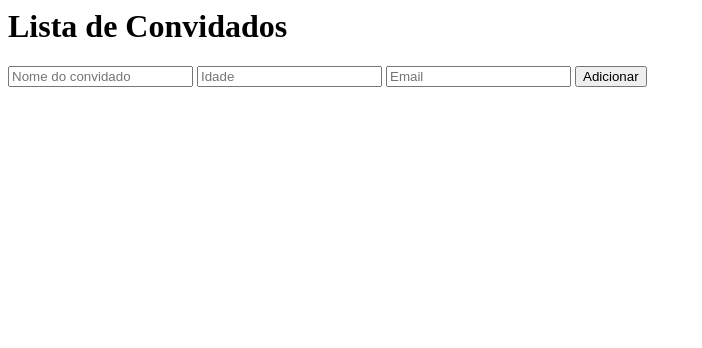
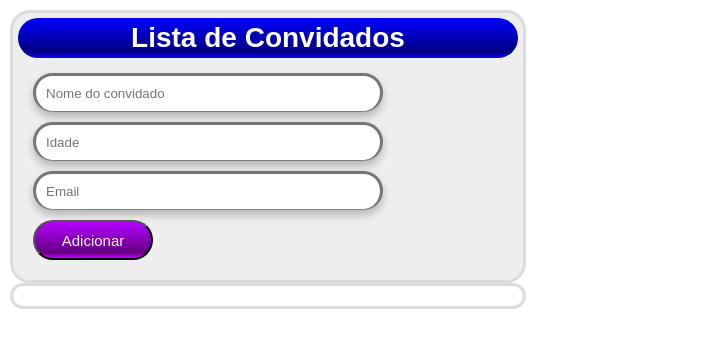
Before and after one commit to AlexandreBRadtke/lista-convidados-t28, a plain HTML site: page index.html in a window 1280 px wide. Shown: the whole page, without its empty margins (0-702 px from the left). Drawn offline with Linux system fonts and the light colour scheme.

Commit message:
Criação de um estilo CSS

```diff
--- /dev/null
+++ b/convidados.css
@@ -0,0 +1,72 @@
+* {
+    font-family: sans-serif;
+    padding: 5px;
+    margin: 0;
+}
+
+.box {
+    border-color: rgb(220, 220, 220);
+    border-style: solid;
+    border-radius: 20px;
+    background-color: rgb(238, 238, 238);
+    width: 500px;
+    height: auto color: rgb(0, 0, 0);
+    position: relative;
+}
+
+.tituloH1 {
+    border-radius: 20px;
+    background-image: -moz-linear-gradient( -90deg, rgb(0, 0, 255) 0%, rgb(1, 1, 128) 85%, rgb(18, 0, 255) 100%);
+    background-image: -webkit-linear-gradient( -90deg, rgb(0, 0, 255) 0%, rgb(1, 1, 128) 85%, rgb(18, 0, 255) 100%);
+    background-image: -ms-linear-gradient( -90deg, rgb(0, 0, 255) 0%, rgb(1, 1, 128) 85%, rgb(18, 0, 255) 100%);
+    width: auto;
+    height: 30px;
+    display: flex;
+    align-items: center;
+    justify-content: center;
+}
+
+h1 {
+    font-size: 28px;
+    color: rgb(255, 255, 255);
+    text-align: center;
+}
+
+input {
+    width: 350px;
+    border-width: 3px;
+    border-style: solid;
+    background-color: rgb(255, 255, 255);
+    box-shadow: 0px 5px 8px 0px rgba(0, 0, 0, 0.24);
+    padding: 10px;
+    border-radius: 20px;
+    border-bottom: 1px solid gray;
+}
+
+button {
+    width: 100%;
+    border-radius: 30px;
+    background-image: -moz-linear-gradient( -90deg, rgb(180, 0, 255) 0%, rgb(100, 1, 128) 85%, rgb(198, 0, 255) 100%);
+    background-image: -webkit-linear-gradient( -90deg, rgb(180, 0, 255) 0%, rgb(100, 1, 128) 85%, rgb(198, 0, 255) 100%);
+    background-image: -ms-linear-gradient( -90deg, rgb(180, 0, 255) 0%, rgb(100, 1, 128) 85%, rgb(198, 0, 255) 100%);
+    width: 120px;
+    height: 40px;
+    font-size: 15px;
+    color: whitesmoke;
+}
+
+.dados div {
+    position: relative;
+    padding: 5px;
+}
+
+.boxResultado {
+    border-color: rgb(220, 220, 220);
+    border-style: solid;
+    border-radius: 20px;
+    background-color: white;
+    width: 500px;
+    height: auto font-size: 20px;
+    color: rgb(0, 0, 0);
+    position: relative;
+}
--- a/index.html
+++ b/index.html
@@ -4,17 +4,35 @@
     <title>Lista de Convidados</title>
     <meta charset="utf-8">
     <script src="script.js"></script>
+    <link rel="stylesheet" href="convidados.css">
 </head>
 
 <body>
+    <div class="box">
+        <div class="tituloH1">
             <h1>Lista de Convidados</h1>
+        </div>
+        <div class="dados">
             <form>
+                <div class="nome">
                     <input id="nome" type="text" placeholder="Nome do convidado">
+                </div>
+                <div class="idade">
                     <input id="idade" type="number" placeholder="Idade">
+                </div>
+                <div class="email">
                     <input id="email" type="email" placeholder="Email">
+                </div>
+                <div class="adicionar">
                     <button type="button" onclick="adicionar()">Adicionar</button>
+                </div>
             </form>
+        </div>
+    </div>
+    <div class="boxResultado">
         <section id="lista"></section>
+    </div>
+
 </body>
 
 </html>
```
Lines whose indentation alone changed are shown as unchanged.
